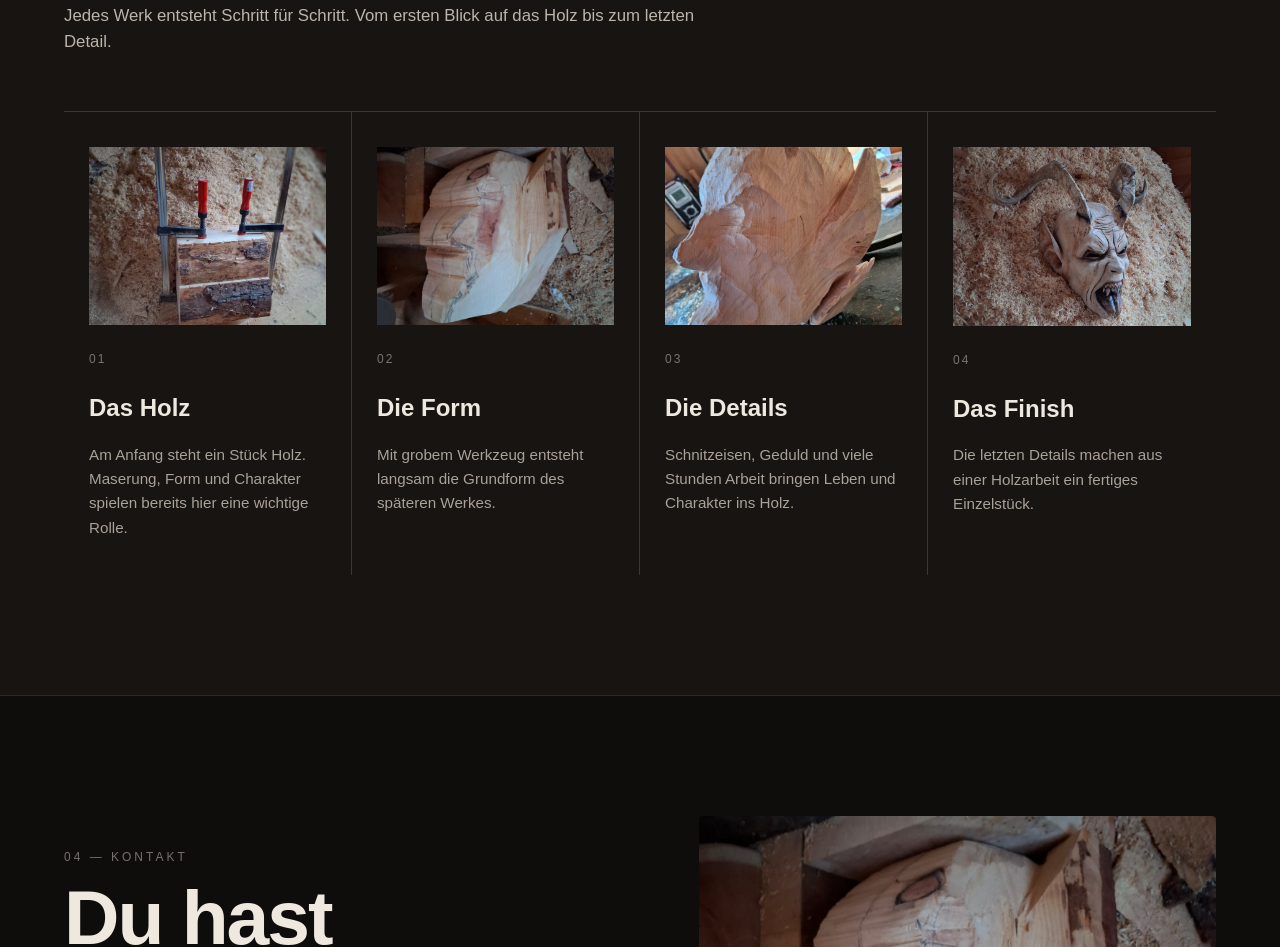
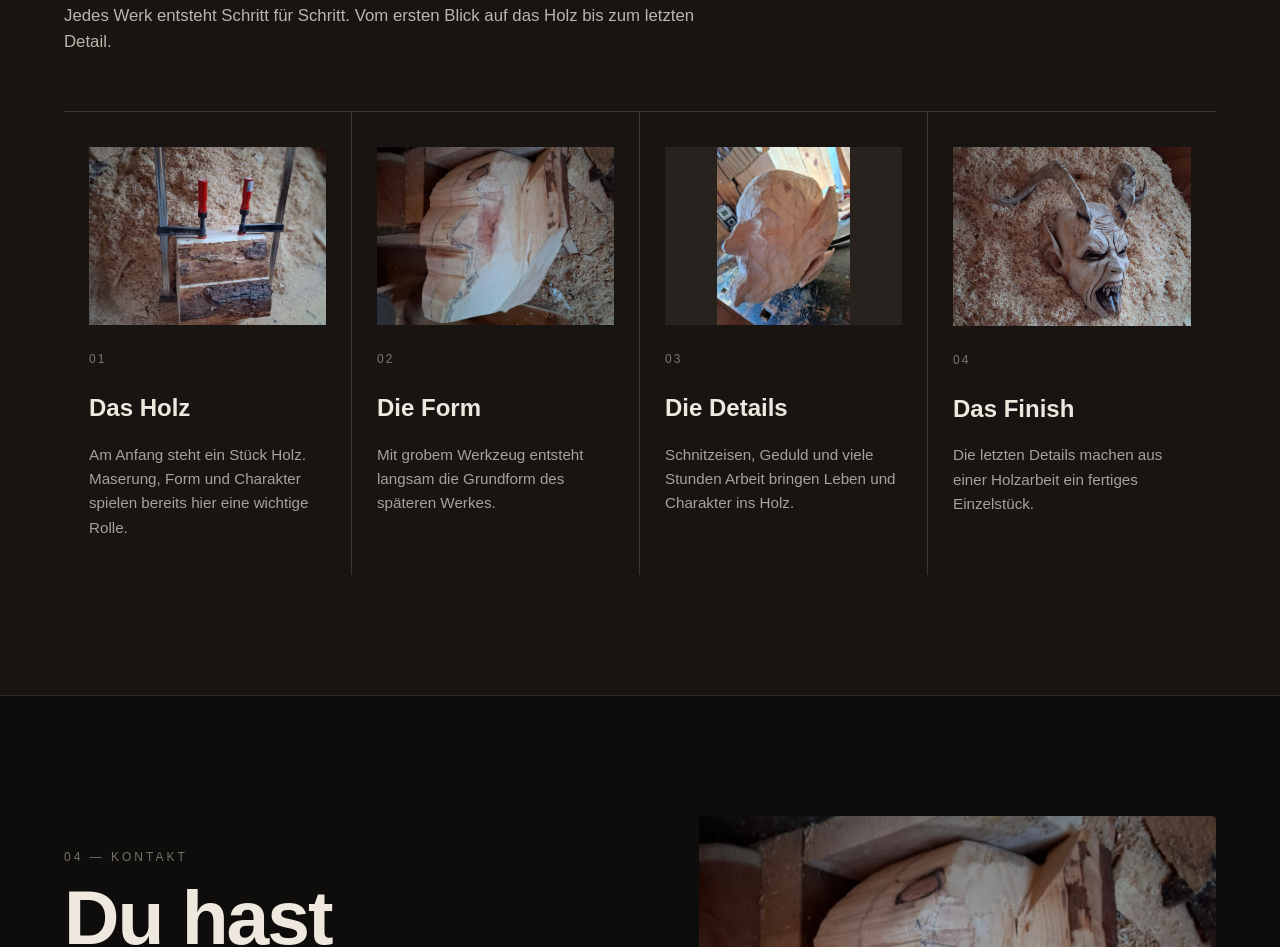
Before and after one commit to hoizbluat-alt/hoizbluat-website, a plain HTML site: page index.html in a window 1280 px wide. Shown: the part 5289-6236 px from the top of the page. Drawn offline with Linux system fonts and the light colour scheme.

Commit message:
Update index.html

```diff
--- a/index.html
+++ b/index.html
@@ -911,7 +911,10 @@ section + section {
     font-size: 1.2rem;
   }
 }
-
+/* Nur Werkstattfoto 03 weniger zuschneiden */
+.process-item:nth-child(3) .process-image img {
+  object-fit: contain;
+}
   </style>
 </head>
 
```
